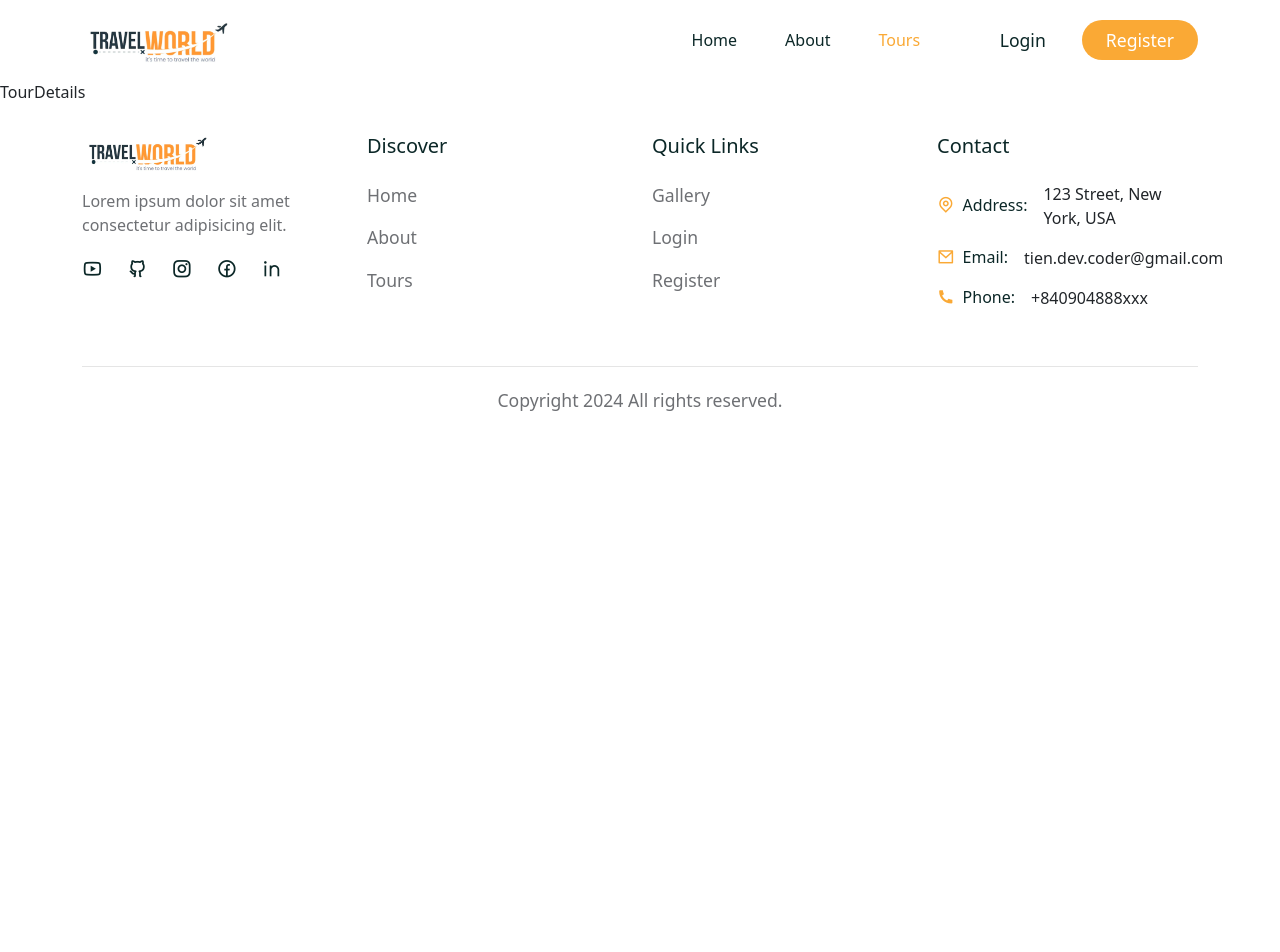
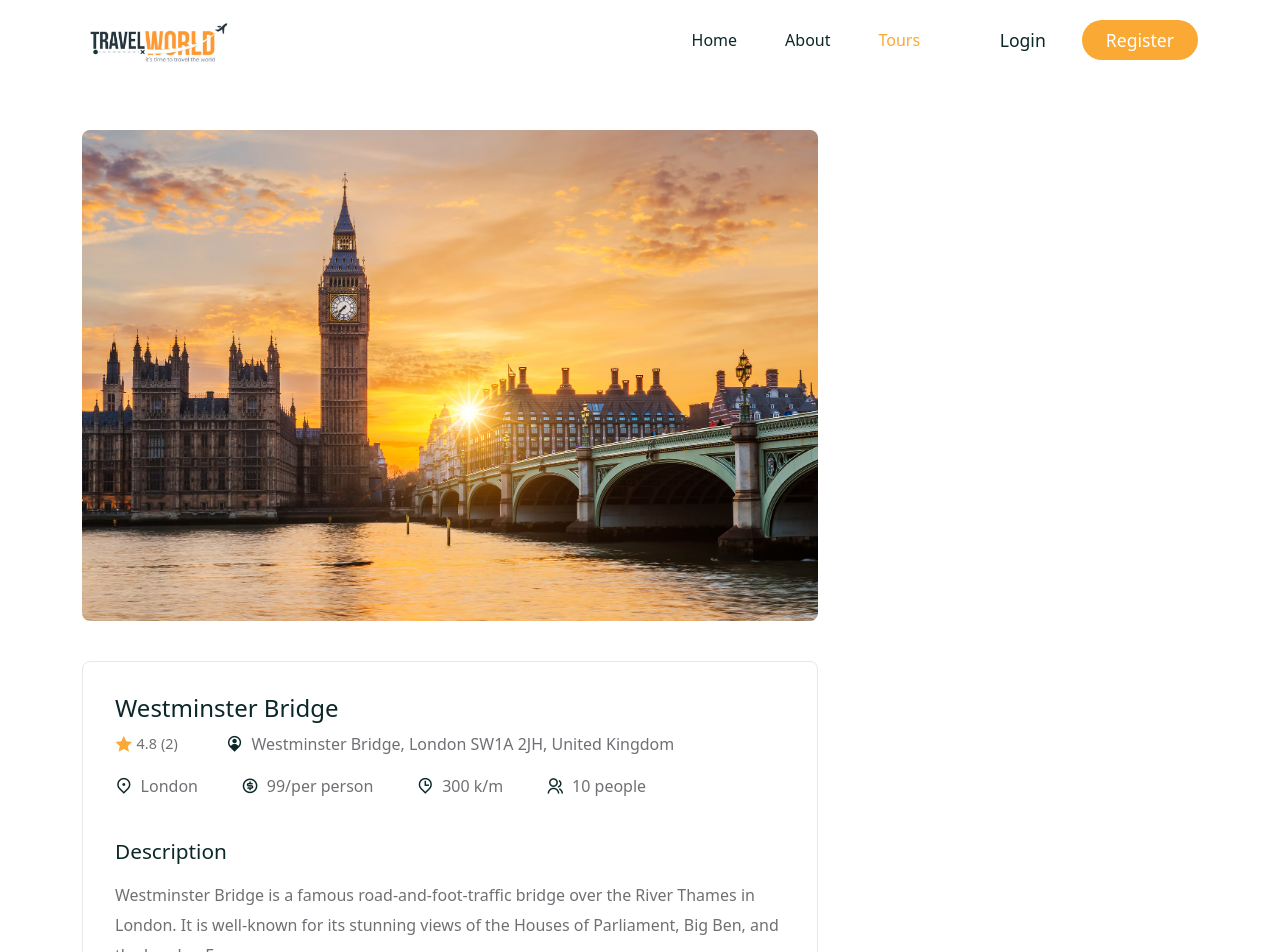
Before and after one commit to tiendk195/Travel_Booking, a React (Create React App) app in the folder frontend/: page /tours/01 in a window 1280 px wide. Shown: the top 952 px of the page. Before the commit the page ends 800 px from the top, so only its background shows below. Built offline with nearby package versions, Linux system fonts and the light colour scheme; a web font is replaced by a local one.

Commit message:
Add Detail Tour

```diff
--- a/frontend/src/assets/data/tours.js
+++ b/frontend/src/assets/data/tours.js
@@ -9,23 +9,24 @@ import tourImg07 from "../images/tour-img07.jpg";
 const tours = [
   {
     id: "01",
-    title: "Westminister Bridge",
+    title: "Westminster Bridge",
     city: "London",
     distance: 300,
+    address: "Westminster Bridge, London SW1A 2JH, United Kingdom",
     price: 99,
     maxGroupSize: 10,
-    desc: "this is the description",
+    desc: "Westminster Bridge is a famous road-and-foot-traffic bridge over the River Thames in London. It is well-known for its stunning views of the Houses of Parliament, Big Ben, and the London Eye.",
     reviews: [
       {
-        name: "jhon doe",
+        name: "John Doe",
         rating: 4.6,
       },
       {
-        name: "jhon doe",
+        name: "Jane Smith",
         rating: 5,
       },
     ],
-    avgRating: 4.5,
+    avgRating: 4.8,
     photo: tourImg01,
     featured: true,
   },
@@ -33,17 +34,18 @@ const tours = [
     id: "02",
     title: "Bali, Indonesia",
     city: "Indonesia",
+    address: "Bali, Indonesia",
     distance: 400,
     price: 99,
     maxGroupSize: 8,
-    desc: "this is the description",
+    desc: "Bali is an Indonesian island known for its forested volcanic mountains, iconic rice paddies, beaches, and coral reefs. The island is also home to religious sites such as the cliffside Uluwatu Temple.",
     reviews: [
       {
-        name: "jhon doe",
+        name: "Jane Smith",
         rating: 4.6,
       },
     ],
-    avgRating: 4.5,
+    avgRating: 4.6,
     photo: tourImg02,
     featured: true,
   },
@@ -52,13 +54,14 @@ const tours = [
     title: "Snowy Mountains, Thailand",
     city: "Thailand",
     distance: 500,
+    address: "Snowy Mountains, Thailand",
     price: 99,
     maxGroupSize: 8,
-    desc: "this is the description",
+    desc: "The Snowy Mountains, also known as the Alps of Thailand, offer breathtaking views and excellent trekking opportunities. Visitors can enjoy the cool climate and stunning scenery while exploring this natural wonder.",
     reviews: [
       {
-        name: "jhon doe",
-        rating: 4.6,
+        name: "John Doe",
+        rating: 4.5,
       },
     ],
     avgRating: 4.5,
@@ -70,16 +73,17 @@ const tours = [
     title: "Beautiful Sunrise, Thailand",
     city: "Thailand",
     distance: 500,
+    address: "Thailand",
     price: 99,
     maxGroupSize: 8,
-    desc: "this is the description",
+    desc: "Experience the beauty of a Thai sunrise with this unforgettable tour. Watch as the sun rises over the horizon, casting a warm glow over the landscape and creating a magical atmosphere.",
     reviews: [
       {
-        name: "jhon doe",
-        rating: 4.6,
+        name: "Jane Smith",
+        rating: 4.8,
       },
     ],
-    avgRating: 4.5,
+    avgRating: 4.8,
     photo: tourImg04,
     featured: true,
   },
@@ -88,16 +92,17 @@ const tours = [
     title: "Nusa Pendia Bali, Indonesia",
     city: "Indonesia",
     distance: 500,
+    address: "Nusa Pendia Bali, Indonesia",
     price: 99,
     maxGroupSize: 8,
-    desc: "this is the description",
+    desc: "Nusa Penida is a beautiful island located southeast of Bali, known for its stunning beaches, rugged cliffs, and crystal-clear waters. Visitors can explore hidden caves, snorkel with manta rays, and relax on pristine white sand beaches.",
     reviews: [
       {
-        name: "jhon doe",
-        rating: 4.6,
+        name: "John Doe",
+        rating: 4.7,
       },
     ],
-    avgRating: 4.5,
+    avgRating: 4.7,
     photo: tourImg05,
     featured: false,
   },
@@ -106,34 +111,26 @@ const tours = [
     title: "Cherry Blossoms Spring",
     city: "Japan",
     distance: 500,
+    address: "Japan",
     price: 99,
     maxGroupSize: 8,
-    desc: "this is the description",
-    reviews: [
-      {
-        name: "jhon doe",
-        rating: 4.6,
-      },
-    ],
-    avgRating: 4.5,
+    desc: "Spring in Japan is a magical time when cherry blossoms (sakura) bloom across the country, transforming landscapes into a sea of pink and white flowers. Witness the beauty of cherry blossom season with this unforgettable tour.",
+    reviews: [],
+    avgRating: 0,
     photo: tourImg06,
     featured: false,
   },
   {
     id: "07",
     title: "Holmen Lofoten",
-    city: "France",
+    city: "Norway",
     distance: 500,
+    address: "Lofoten, Norway",
     price: 99,
     maxGroupSize: 8,
-    desc: "this is the description",
-    reviews: [
-      {
-        name: "jhon doe",
-        rating: 4.6,
-      },
-    ],
-    avgRating: 4.5,
+    desc: "Holmen Lofoten is a picturesque fishing village located on the Lofoten archipelago in Norway. Visitors can explore charming wooden houses, enjoy fresh seafood, and take in breathtaking views of the surrounding mountains and sea.",
+    reviews: [],
+    avgRating: 0,
     photo: tourImg07,
     featured: false,
   },
@@ -142,11 +139,12 @@ const tours = [
     title: "Snowy Mountains, Thailand",
     city: "Thailand",
     distance: 500,
+    address: "Snowy Mountains, Thailand",
     price: 99,
     maxGroupSize: 8,
-    desc: "this is the description",
+    desc: "The Snowy Mountains, also known as the Alps of Thailand, offer breathtaking views and excellent trekking opportunities. Visitors can enjoy the cool climate and stunning scenery while exploring this natural wonder.",
     reviews: [],
-    avgRating: 4.5,
+    avgRating: 0,
     photo: tourImg03,
     featured: false,
   },
--- a/frontend/src/pages/TourDetails.jsx
+++ b/frontend/src/pages/TourDetails.jsx
@@ -1,7 +1,179 @@
-import React from "react";
+import React, { useRef, useState } from "react";
+import "../styles/tour-details.css";
+import { Container, Row, Col, Form, ListGroup } from "reactstrap";
+import { useParams } from "react-router-dom";
+import tourData from "../assets/data/tours";
+import caculatateAvgRating from "./../utils/avgRating";
+import avatar from "../assets/images/avatar.jpg";
 
 const TourDetails = () => {
-  return <div>TourDetails</div>;
+  const { id } = useParams();
+  const reviewMsgRef = useRef("");
+  const [tourRating, setTourRating] = useState(null);
+  //staic data for now
+  const tour = tourData.find((tour) => tour.id === id);
+
+  //format date
+  const options = {
+    day: "numeric",
+    month: "long",
+    year: "numeric",
+  };
+
+  //submit request to the server
+  const submitHandler = (e) => {
+    e.preventDefault();
+    const reviewText = reviewMsgRef.current.value;
+    // alert(`${reviewText}, ${tourRating}`);
+  };
+
+  //destructure properties from tour object
+  const {
+    photo,
+    title,
+    desc,
+    price,
+    address,
+    reviews,
+    city,
+    distance,
+    maxGroupSize,
+  } = tour;
+
+  const { totalRating, avgRating } = caculatateAvgRating(reviews);
+  return (
+    <>
+      <section>
+        <Container>
+          <Row>
+            <Col lg="8">
+              <div className="tour__content">
+                <img src={photo} alt="" />
+
+                <div className="tour__info">
+                  <h2>{title}</h2>
+
+                  <div className="d-flex align-items-center gap-5">
+                    <span className="tour__rating d-flex align-items-center gap-1">
+                      <i
+                        class="ri-star-fill"
+                        style={{ color: "var(--secondary-color)" }}
+                      ></i>{" "}
+                      {caculatateAvgRating === 0 ? null : avgRating}
+                      {totalRating === 0 ? (
+                        "Not rated"
+                      ) : (
+                        <span>({reviews?.length})</span>
+                      )}
+                    </span>
+
+                    <span>
+                      <i class="ri-map-pin-user-fill"></i> {address}
+                    </span>
+                  </div>
+
+                  <div className="tour__extra-details">
+                    <span>
+                      <i class="ri-map-pin-2-line"></i>
+                      {city}
+                    </span>
+
+                    <span>
+                      <i class="ri-money-dollar-circle-line"></i>
+                      {price}/per person
+                    </span>
+
+                    <span>
+                      <i class="ri-map-pin-time-line"></i>
+                      {distance} k/m
+                    </span>
+
+                    <span>
+                      <i class="ri-group-line"></i>
+                      {maxGroupSize} people
+                    </span>
+                  </div>
+
+                  <h5>Description</h5>
+                  <p>{desc}</p>
+                </div>
+
+                {/* =====tour review section start */}
+
+                <div className="tour__reviews mt-4">
+                  <h4>Reviews ({reviews?.length} reviews)</h4>
+
+                  <Form onSubmit={submitHandler}>
+                    <div className="d-flex align-items-center gap-3 mb-4 rating__group">
+                      <span onClick={() => setTourRating(1)}>
+                        1 <i class="ri-star-s-fill"></i>
+                      </span>
+                      <span onClick={() => setTourRating(2)}>
+                        2<i class="ri-star-s-fill"></i>
+                      </span>
+                      <span onClick={() => setTourRating(3)}>
+                        3<i class="ri-star-s-fill"></i>
+                      </span>
+                      <span onClick={() => setTourRating(4)}>
+                        4<i class="ri-star-s-fill"></i>
+                      </span>
+                      <span onClick={() => setTourRating(5)}>
+                        5<i class="ri-star-s-fill"></i>
+                      </span>
+                    </div>
+
+                    <div className="review__input">
+                      <input
+                        type="text"
+                        ref={reviewMsgRef}
+                        placeholder="share your thoughts"
+                        required
+                      />
+                      <button
+                        className="btn primary__btn text-white"
+                        type="submit"
+                      >
+                        Submit
+                      </button>
+                    </div>
+                  </Form>
+
+                  <ListGroup className="user__reviews">
+                    {reviews?.map((review) => (
+                      <div className="review__item">
+                        <img src={avatar} alt="" />
+                        <div className="w-100">
+                          <div className="d-flex align-items-center justify-content-between">
+                            <div>
+                              <h5>user</h5>
+                              <p>
+                                {new Date("2024-04-03").toLocaleDateString(
+                                  "en-US",
+                                  options
+                                )}
+                              </p>
+                            </div>
+                            <span className="d-flex align-items-center">
+                              5<i class="ri-star-s-fill"></i>
+                            </span>
+                          </div>
+                          <h6>
+                            Amazing tour I enjoyed, would definitely visit again
+                          </h6>
+                        </div>
+                      </div>
+                    ))}
+                  </ListGroup>
+                </div>
+                {/* =====tour review section end */}
+              </div>
+            </Col>
+            <Col lg="4"></Col>
+          </Row>
+        </Container>
+      </section>
+    </>
+  );
 };
 
 export default TourDetails;
--- /dev/null
+++ b/frontend/src/styles/tour-details.css
@@ -0,0 +1,121 @@
+.tour__content img {
+  width: 100%;
+  border-radius: 0.5rem;
+  margin-bottom: 2.5rem;
+}
+
+.tour__info,
+.tour__reviews {
+  border-radius: 0.5rem;
+  border: 1px solid rgb(229, 231, 235);
+  padding: 2rem;
+}
+
+.tour__info h2 {
+  font-size: 1.5rem;
+}
+
+.tour__info span {
+  display: flex;
+  align-items: center;
+  column-gap: 0.5rem;
+  font-style: 1rem;
+  color: var(--text-color);
+}
+
+.tour__info span i {
+  color: var(--heading-color);
+  font-size: 1.1rem;
+}
+.tour__extra-details {
+  display: flex;
+  align-items: center;
+  column-gap: 2.7rem;
+  margin-top: 1rem;
+  margin-bottom: 2.5rem;
+}
+
+.tour__info h5 {
+  margin-bottom: 1rem;
+  font-size: 1.3rem;
+}
+
+.tour__info p {
+  line-height: 30px;
+  font-size: 1rem;
+  color: var(--text-color);
+}
+
+.rating__group span {
+  font-size: 1.1rem;
+  display: flex;
+  align-items: center;
+  color: var(--secondary-color);
+  cursor: pointer;
+}
+
+.tour__reviews h4 {
+  margin-bottom: 3rem;
+}
+
+.review__input {
+  display: flex;
+  align-items: center;
+  justify-content: space-between;
+  width: 100%;
+  padding: 0.7rem;
+  border-radius: 2rem;
+  border: 1px solid var(--secondary-color);
+}
+
+.review__input input {
+  border: none;
+  width: 100%;
+  padding: 0.5em 0;
+  font-size: 1rem;
+  color: var(--heading-color);
+}
+.review__input input:focus {
+  outline: none;
+}
+
+.review__item {
+  display: flex;
+  align-items: center;
+  column-gap: 1rem;
+  margin-bottom: 2rem;
+}
+.review__item img {
+  width: 3.5rem;
+  height: 3.5rem;
+  border-radius: 50px;
+  object-fit: cover;
+}
+
+.user__reviews {
+  margin-top: 2.5rem;
+}
+
+.review__item h5 {
+  font-size: 1.1rem;
+  margin-bottom: 0;
+}
+
+.review__item p {
+  font-size: 0.9rem;
+  color: var(--text-color);
+}
+
+.review__item h6 {
+  font-size: 1.1rem;
+  color: var(--text-color);
+}
+
+.review__item span i {
+  font-size: 1.2rem;
+  color: var(--secondary-color);
+}
+
+.review__item span {
+  font-weight: 500;
+}
```
Also changed, not shown: frontend/src/components/Booking/Booking.jsx (added, +7 -0 lines), frontend/src/components/Booking/booking.css (added).
